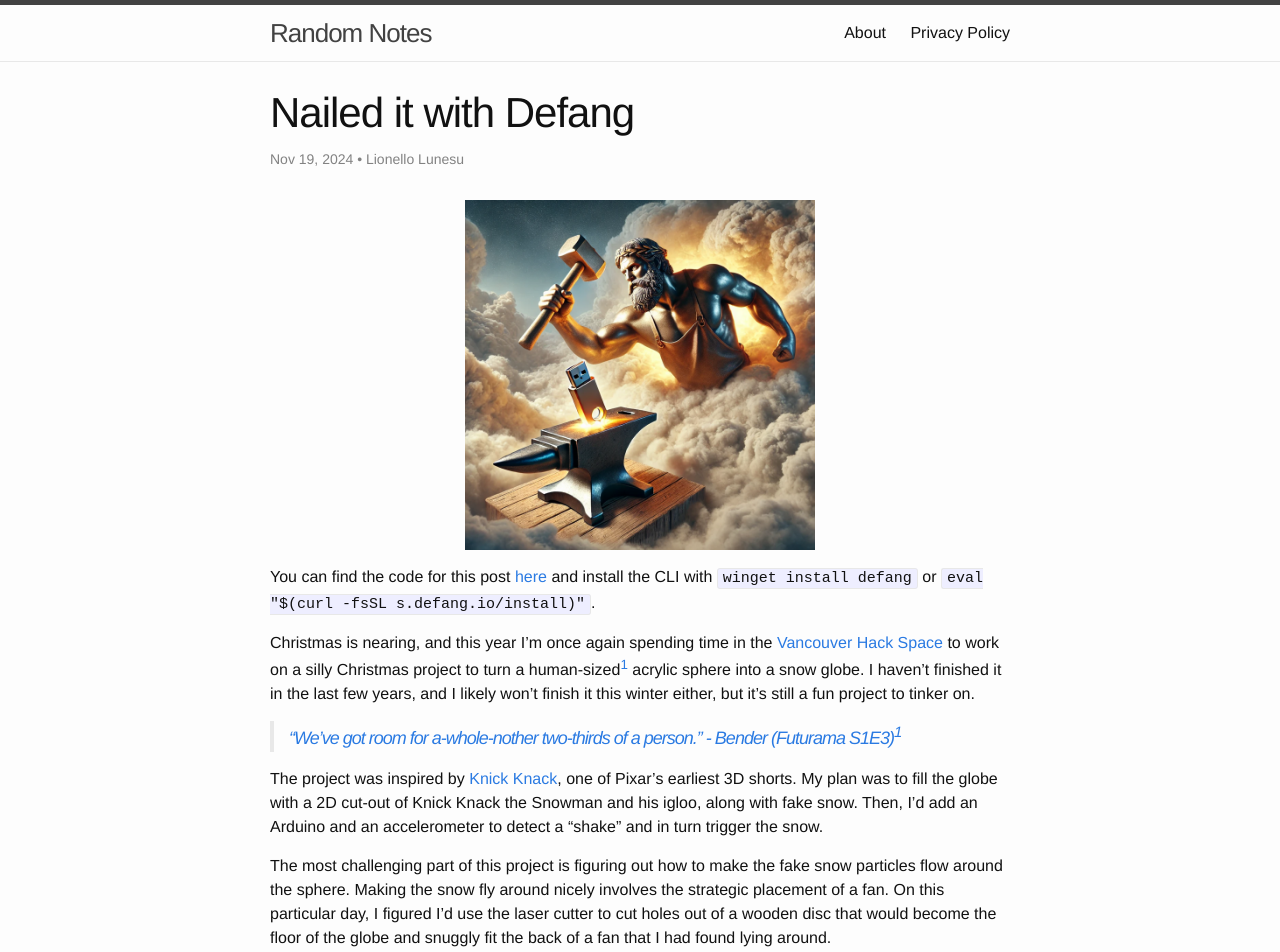
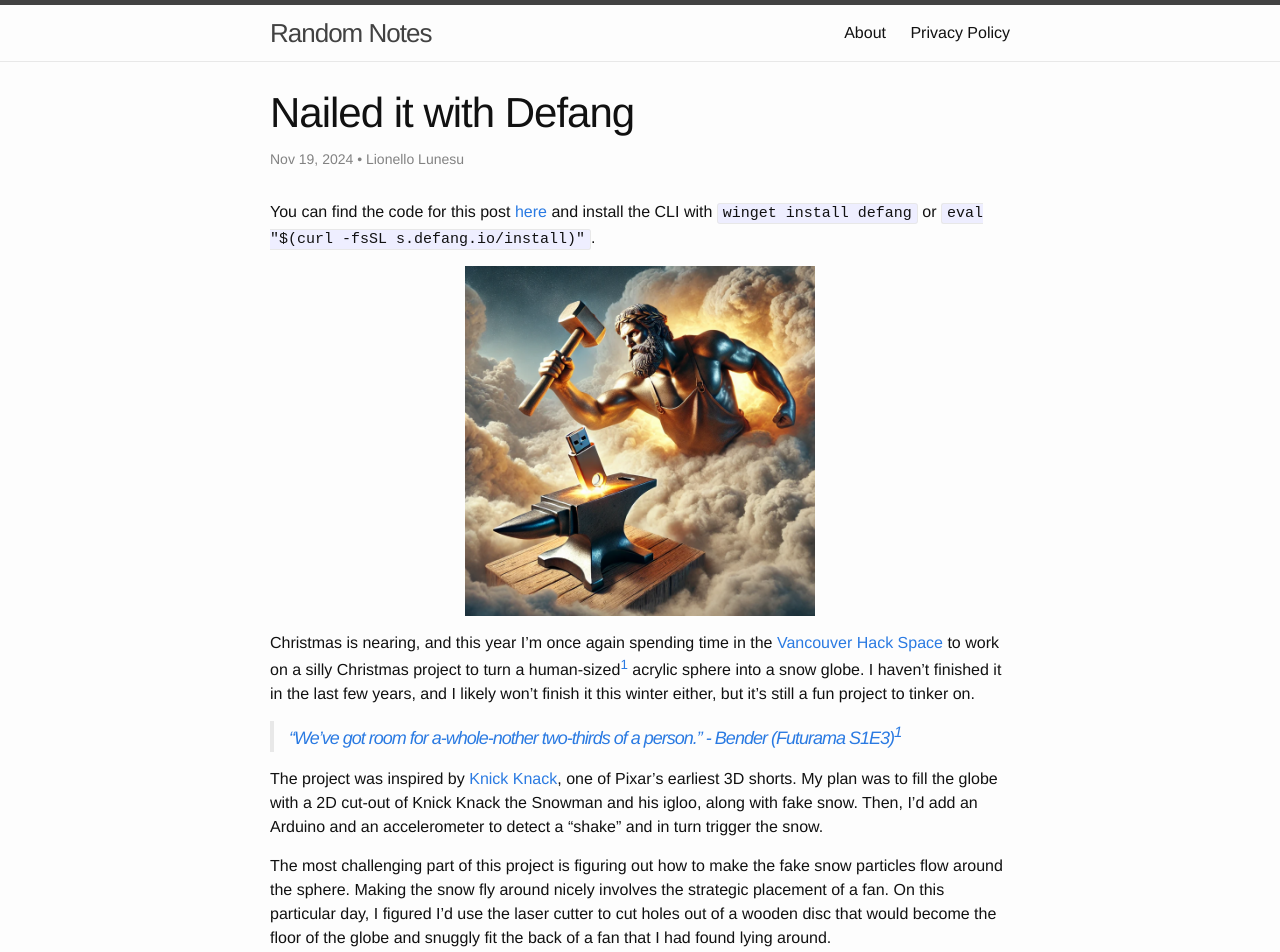
Before and after one commit to lionello/lionello.github.io, a Jekyll site: the page built from _posts/2024-11-19-Nailed-it-with-Defang.markdown, in a window 1280 px wide. Shown: the top 952 px of the page. Built offline with Jekyll 4.4.1, drawn with Linux system fonts in a browser that asks for light colours; grey boxes are pictures that could not be loaded.

Commit message:
move code up

```diff
--- a/_posts/2024-11-19-Nailed-it-with-Defang.markdown
+++ b/_posts/2024-11-19-Nailed-it-with-Defang.markdown
@@ -4,11 +4,11 @@ title: Nailed it with Defang
 author: Lionello Lunesu
 date: 2024-11-18 17:34:00.000000000 -08:00
 ---
+You can find the code for this post [here](https://gist.github.com/lionello/d1f9d5c198f12590fb70997a93f06edd) and install the CLI with `winget install defang` or `eval "$(curl -fsSL s.defang.io/install)"`.
+
 {:refdef: style="text-align: center;"}
 ![The Greek god Hephaestus striking a USB thumb drive with his hammer in the Cloud](/images/1418fc22c430809baab5f1165ed297db/image.png){: width="350" }
 {: refdef}
-
-You can find the code for this post [here](https://gist.github.com/lionello/d1f9d5c198f12590fb70997a93f06edd) and install the CLI with `winget install defang` or `eval "$(curl -fsSL s.defang.io/install)"`.
 
 Christmas is nearing, and this year I’m once again spending time in the [Vancouver Hack Space](http://vanhack.ca) to work on a silly Christmas project to turn a human-sized[^1] acrylic sphere into a snow globe. I haven’t finished it in the last few years, and I likely won’t finish it this winter either, but it’s still a fun project to tinker on.
 
```
